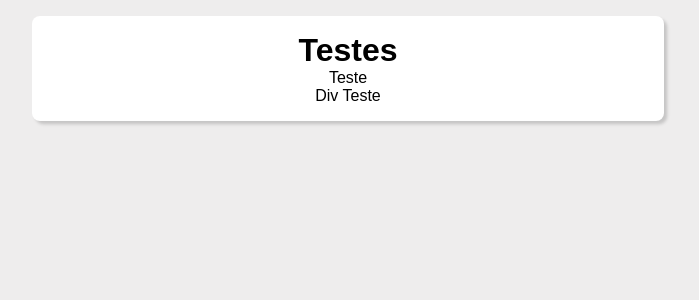
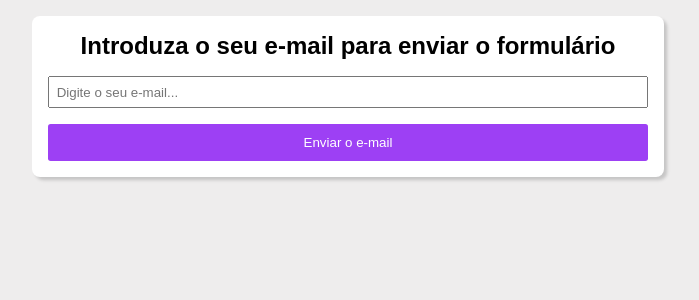
Before and after one commit to sweltonjr2003/estudos-com-react, a React (Vite) app: page / in a window 1280 px wide. Shown: the top 300 px of the page, without its empty margins (292-991 px from the left). Built offline with nearby package versions, Linux system fonts and the light colour scheme.

Commit message:
eventos com props

```diff
--- a/src/App.jsx
+++ b/src/App.jsx
@@ -1,5 +1,5 @@
 import './App.css'
-import Pai from './components/teste/Pai'
+import Condicional from './components/renderizacaoCondicional/Condicional'
 
 
 function App() {
@@ -8,10 +8,7 @@ function App() {
 
   return (
     <div className="App">
-      <h1>Testes</h1>
-      <Pai>
-        Teste
-      </Pai>
+      <Condicional />
     </div>
   )
 }
--- /dev/null
+++ b/src/components/eventosComProps/Botao.jsx
@@ -0,0 +1,13 @@
+import './Formulario.css'
+
+const Botao = ({ texto, evento }) => {
+
+  return <button onClick={evento}>{ texto }</button>
+}
+
+Botao.defaultProps = {
+  texto: 'Botão',
+  evento: () => alert ('Nenhum evento pré-definido')
+}
+
+export default Botao
--- /dev/null
+++ b/src/components/eventosComProps/Formulario.css
@@ -0,0 +1,32 @@
+form {
+    display: flex;
+    flex-direction: column;
+    gap: 1em;
+    margin-top: 1em;
+}
+
+input {
+    padding: .5em;
+}
+
+input:focus {
+    outline: .3em solid #932cf332;
+}
+
+button {
+    background-color: #932cf3;
+    color: white;
+    padding: .8em;
+    border: none;
+    border-radius: .2em;
+    cursor: pointer;
+    opacity: .9;
+}
+
+button:focus {
+    outline: .3em solid #932cf332;
+}
+
+button:hover {
+    opacity: 1;
+}
--- /dev/null
+++ b/src/components/renderizacaoCondicional/Botao.jsx
@@ -0,0 +1,17 @@
+import './Formulario.css'
+
+const Botao = (props) => {
+  return (
+    <button onClick={props.evento}>{ props.texto }</button>
+  )
+}
+
+Botao.defaultProps = {
+  texto: 'Botao',
+  evento: (e) => {
+      e.preventDefault()
+      alert('Nenhum evento pré-definido')
+    }
+}
+
+export default Botao
--- /dev/null
+++ b/src/components/renderizacaoCondicional/Condicional.jsx
@@ -0,0 +1,45 @@
+import { useState } from 'react'
+
+import './Formulario.css'
+
+
+import Botao from './Botao'
+
+const Condicional = () => {
+    let print
+
+    const [email, setEmail] = useState()
+
+    const enviarEmail = (e) => {
+        e.preventDefault()
+
+
+        if(email) {
+            print = (
+                <div>
+                    <p>O e-mail do utilizador é: {email}.</p>
+                </div>
+            )
+        } else {
+            print = (
+                <div>
+                    <p>O e-mail ainda não foi enviado!!</p>
+                </div>
+            )
+        }
+
+        console.log(print)
+    }
+
+    return (
+        <div>
+            <h2>Introduza o seu e-mail para enviar o formulário</h2>
+            <form>
+                <input type="email" name="email" id="email" placeholder='Digite o seu e-mail...' onChange={(e) => setEmail(e.target.value)} />
+                <Botao evento={enviarEmail} texto={'Enviar o e-mail'} />
+            </form>
+        </div>
+    )
+}
+
+export default Condicional
--- /dev/null
+++ b/src/components/renderizacaoCondicional/Formulario.css
@@ -0,0 +1,32 @@
+form {
+    display: flex;
+    flex-direction: column;
+    gap: 1em;
+    margin-top: 1em;
+}
+
+input {
+    padding: .5em;
+}
+
+input:focus {
+    outline: .3em solid #932cf332;
+}
+
+button {
+    background-color: #932cf3;
+    color: white;
+    padding: .8em;
+    border: none;
+    border-radius: .2em;
+    cursor: pointer;
+    opacity: .9;
+}
+
+button:focus {
+    outline: .3em solid #932cf332;
+}
+
+button:hover {
+    opacity: 1;
+}
```
Also changed, not shown: src/components/eventosComProps/EventoComProps.jsx (added, +33 -0 lines).
